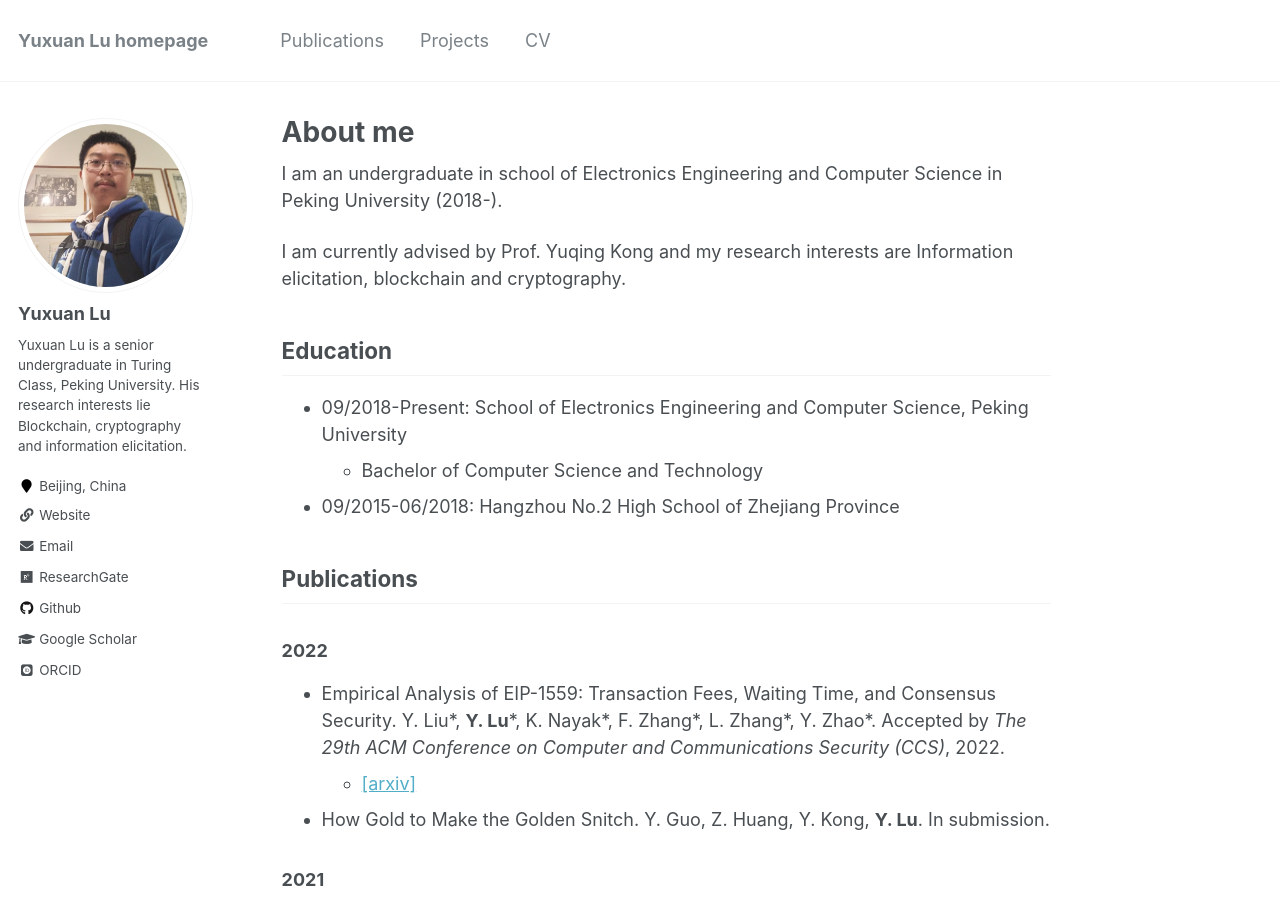
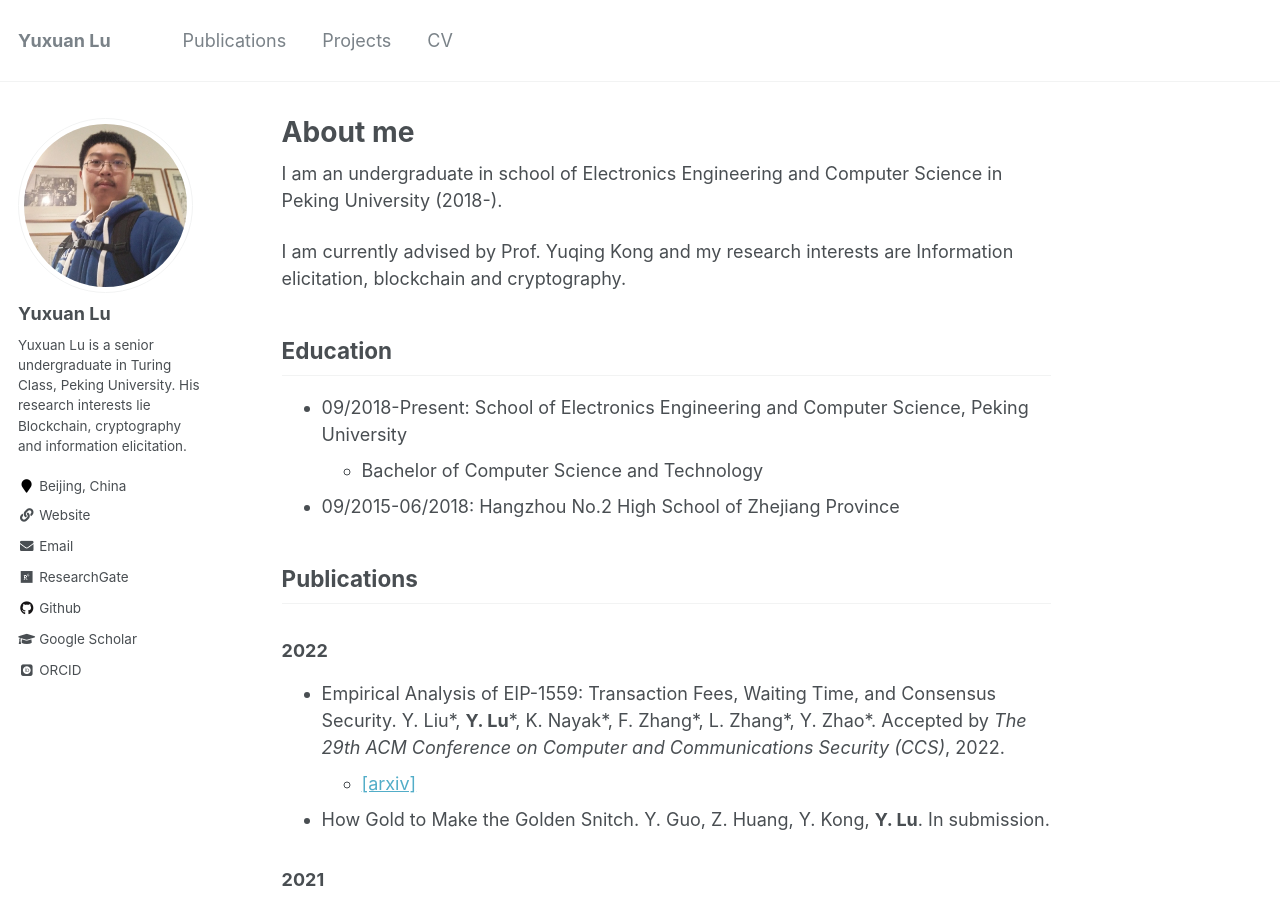
Before and after one commit to yx-lu/yx-lu.github.io, a Jekyll site: the page built from _pages/about.md, in a window 1280 px wide and 900 px high. Built offline with Jekyll 4.4.1, drawn with Linux system fonts in a browser that asks for light colours; some web fonts are replaced.

Commit message:
Update _config.yml

```diff
--- a/_config.yml
+++ b/_config.yml
@@ -7,11 +7,11 @@
 
 # Site Settings
 locale                   : "en-US"
-title                    : "Yuxuan Lu homepage"
+title                    : "Yuxuan Lu"
 title_separator          : "-"
 name                     : &name "Your Name"
 description              : &description "personal description"
-url                      : https://yx-lu.github.io # the base hostname & protocol for your site e.g. "https://mmistakes.github.io"
+url                      : http://yxlu.me # the base hostname & protocol for your site e.g. "https://mmistakes.github.io"
 baseurl                  : "" # the subpath of your site, e.g. "/blog"
 repository               : "yx-lu/yx-lu.github.io"
 teaser                   :  # filename of teaser fallback teaser image placed in /images/, .e.g. "500x300.png"
```
